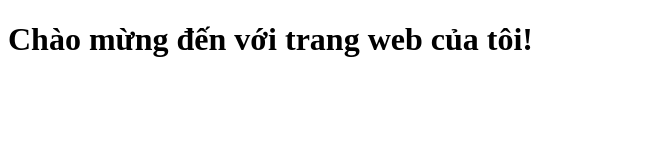
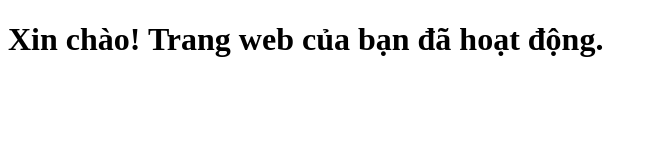
Before and after one commit to BeastMc1/website, a plain HTML site: page index.html in a window 1280 px wide. Shown: the whole page, without its empty margins (0-657 px from the left). Drawn offline with Linux system fonts and the light colour scheme.

Commit message:
Update index.html

```diff
--- a/index.html
+++ b/index.html
@@ -6,6 +6,6 @@
     <title>Trang web của tôi</title>
 </head>
 <body>
-    <h1>Chào mừng đến với trang web của tôi!</h1>
+    <h1>Xin chào! Trang web của bạn đã hoạt động.</h1>
 </body>
 </html>
```
